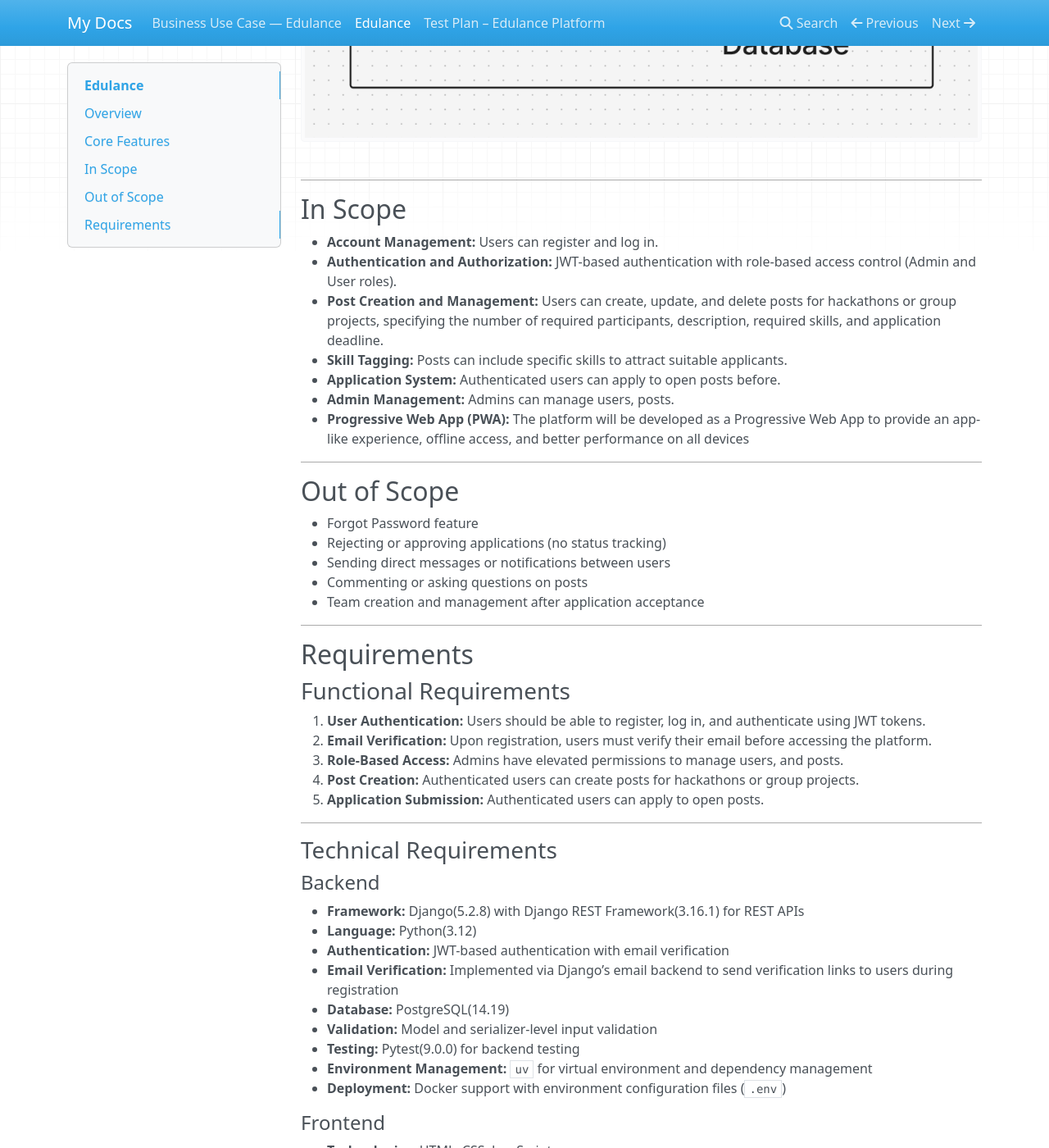
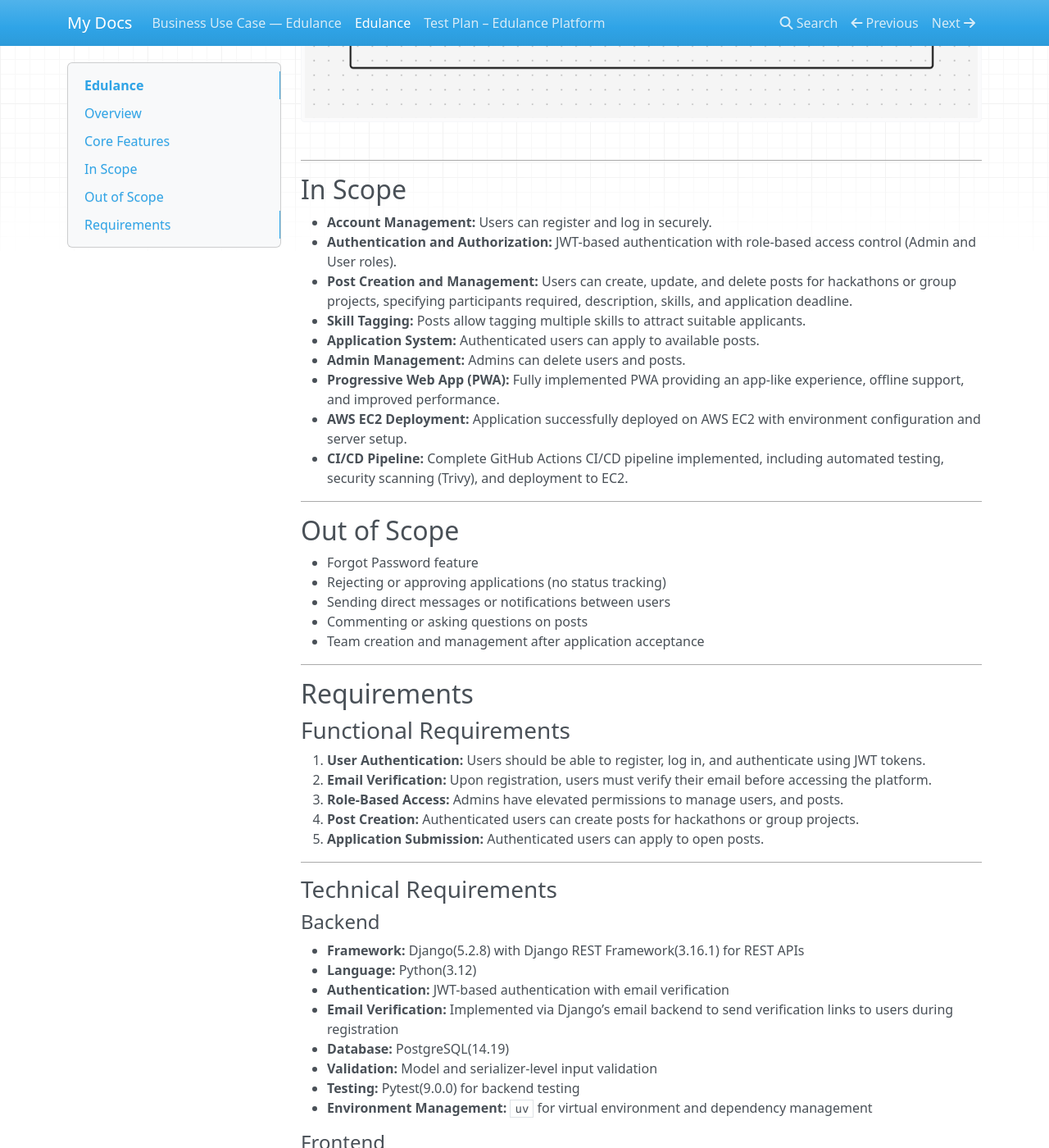
Before and after one commit to Prafful-Mali/edulance-docs, an MkDocs documentation site: the page built from docs/functional.md, in a window 1280 px wide and 1400 px high, scrolled down 2935 px. Shown: the whole window at 82% size. Built offline with MkDocs 1.6.1, drawn with Linux system fonts in a browser that asks for light colours; nearby versions of some CDN libraries; some of the changed text lies outside the part shown.

Commit message:
fix: fix docs

```diff
--- a/docs/functional.md
+++ b/docs/functional.md
@@ -34,7 +34,6 @@ Authorization in **Edulance** is role-based, granting different permissions to *
 - Can create, update, or delete their own posts
 - Can join available posts created by others
 - Can view applicants for their posts
-- Can connect with other users via email
 
 ![Authorization Roles](images/image2.png)
 
@@ -46,13 +45,16 @@ Authorization in **Edulance** is role-based, granting different permissions to *
 ---
 ## In Scope
 
-- **Account Management:** Users can register and log in.
+- **Account Management:** Users can register and log in securely.
 - **Authentication and Authorization:** JWT-based authentication with role-based access control (Admin and User roles).
-- **Post Creation and Management:** Users can create, update, and delete posts for hackathons or group projects, specifying the number of required participants, description, required skills, and application deadline.
-- **Skill Tagging:** Posts can include specific skills to attract suitable applicants.
-- **Application System:** Authenticated users can apply to open posts before.
-- **Admin Management:** Admins can manage users, posts.
-- **Progressive Web App (PWA):** The platform will be developed as a Progressive Web App to provide an app-like experience, offline access, and better performance on all devices
+- **Post Creation and Management:** Users can create, update, and delete posts for hackathons or group projects, specifying participants required, description, skills, and application deadline.
+- **Skill Tagging:** Posts allow tagging multiple skills to attract suitable applicants.
+- **Application System:** Authenticated users can apply to available posts.
+- **Admin Management:** Admins can delete users and posts.
+- **Progressive Web App (PWA):** Fully implemented PWA providing an app-like experience, offline support, and improved performance.
+- **AWS EC2 Deployment:** Application successfully deployed on AWS EC2 with environment configuration and server setup.
+- **CI/CD Pipeline:** Complete GitHub Actions CI/CD pipeline implemented, including automated testing, security scanning (Trivy), and deployment to EC2.
+
 
 ---
 
@@ -89,7 +91,6 @@ Authorization in **Edulance** is role-based, granting different permissions to *
 - **Validation:** Model and serializer-level input validation
 - **Testing:** Pytest(9.0.0) for backend testing
 - **Environment Management:** `uv` for virtual environment and dependency management
-- **Deployment:** Docker support with environment configuration files (`.env`)
 
 #### Frontend
 - **Technologies:** HTML, CSS, JavaScript
```
Also changed, not shown: site/functional/index.html, site/index.html, site/search/search_index.json, 1 other file.
